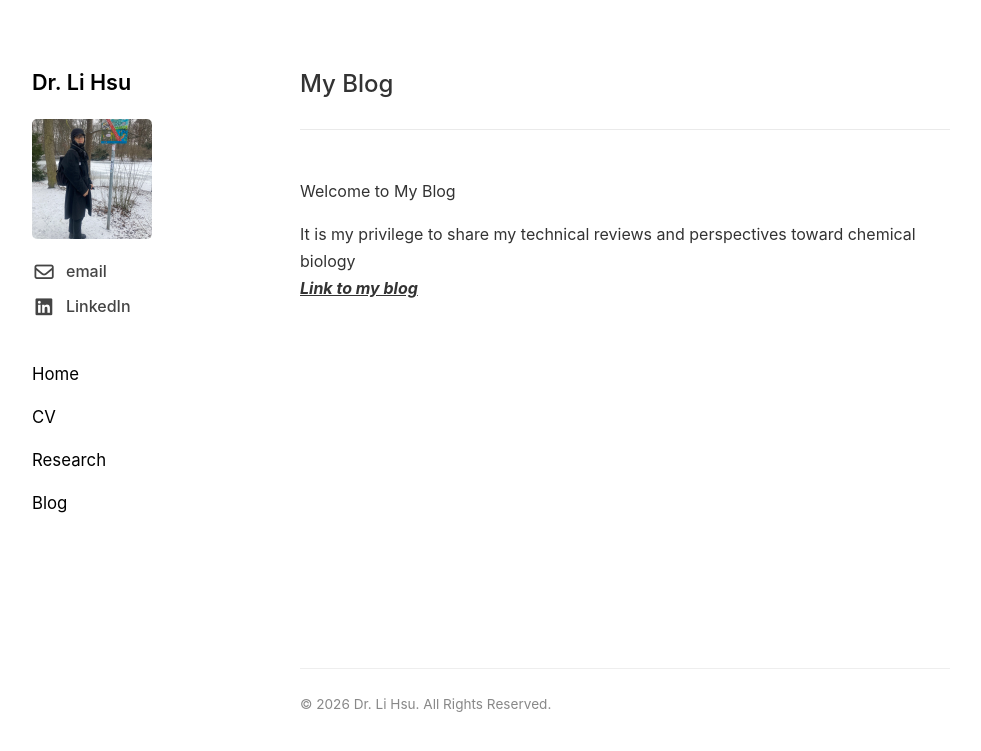
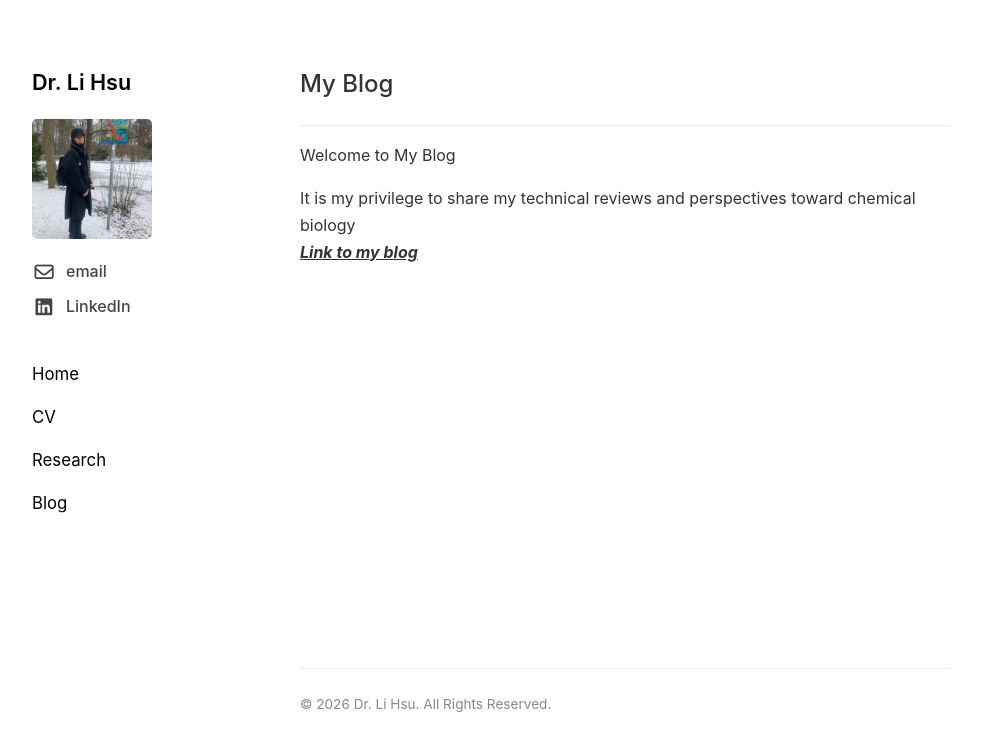
Before and after one commit to lorenzlhsu/lorenzlhsu.github.io, a Jekyll site: the page built from blog.md, in a window 1280 px wide. Shown: the top 751 px of the page, without its empty margins (133-1114 px from the left). Built offline with Jekyll 4.4.1, drawn with Linux system fonts in a browser that asks for light colours.

Commit message:
Update blog.md

```diff
--- a/blog.md
+++ b/blog.md
@@ -4,7 +4,7 @@ title: Blog
 ---
 ## My Blog
 
-<div style="border-top: 1px solid #eaeaea; margin: 1.5rem 0 3rem 0;"></div>
+<div style="border-top: 1px solid #eaeaea; margin: 0.5rem 0 1rem 0;"></div>
 {% for post in site.posts %}
 
   {{ post.title }}
```
